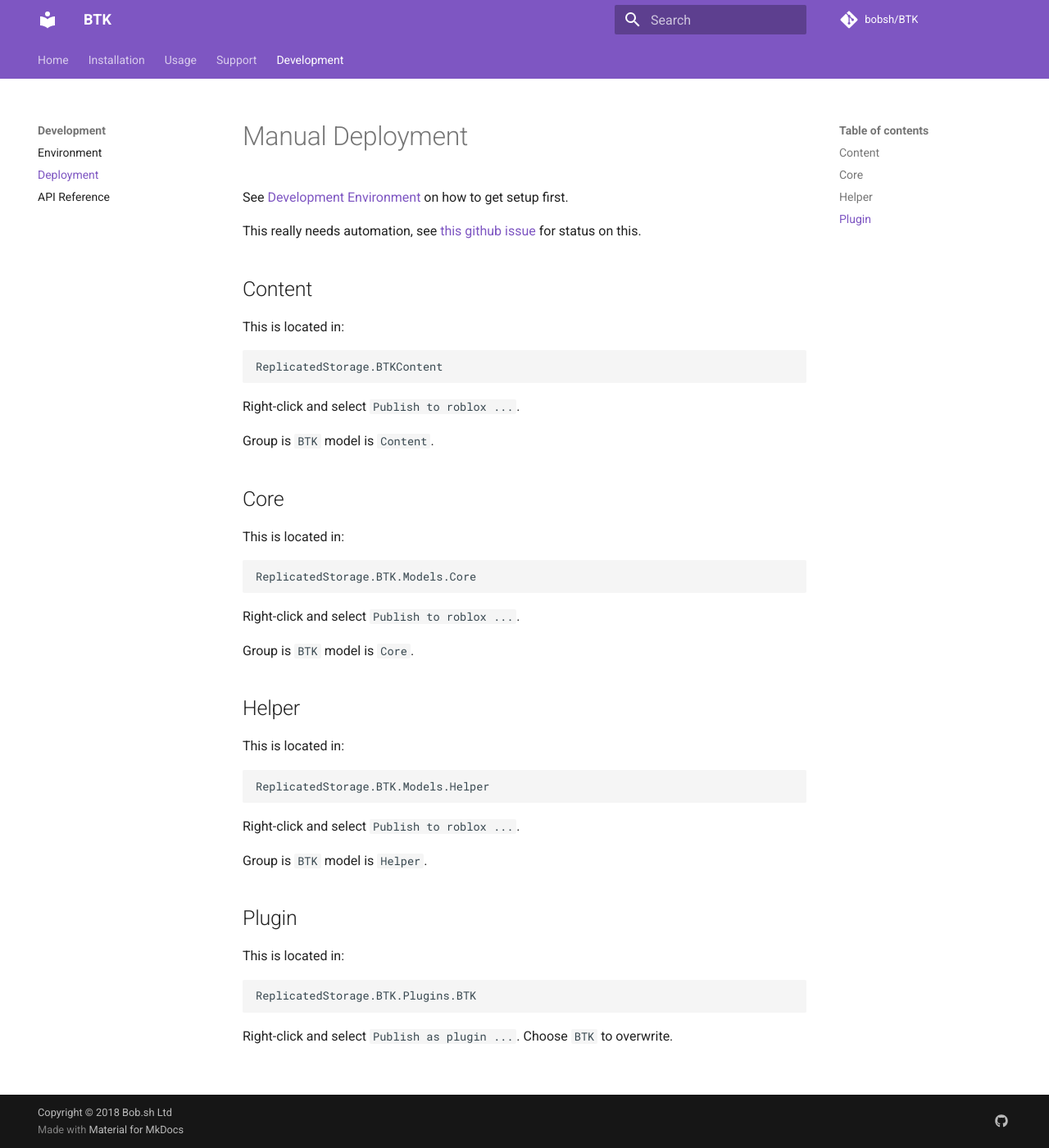
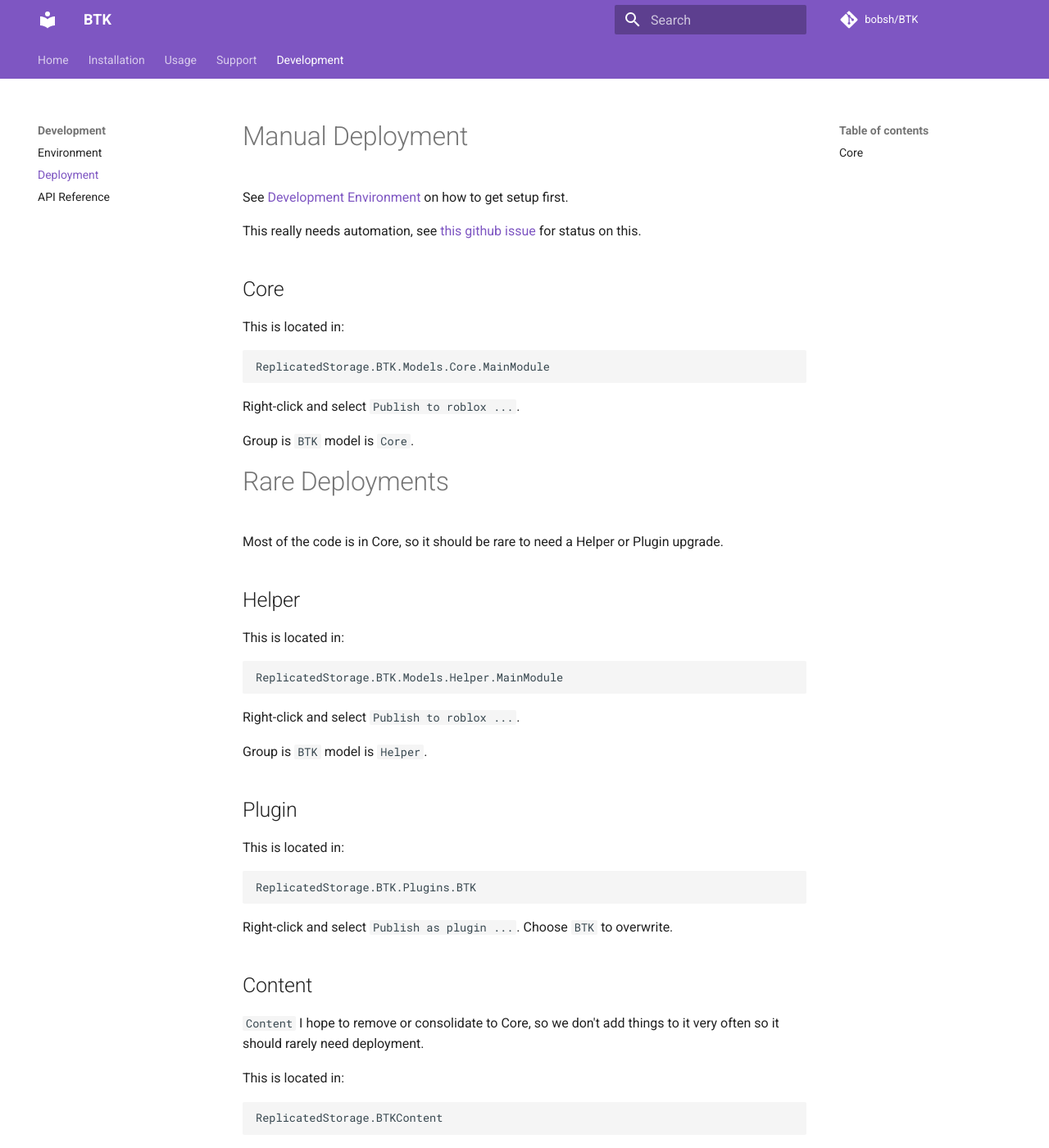
Before and after one commit to bobsh/BTK, an MkDocs documentation site: the page built from docs/deployment.md, in a window 1280 px wide and 1400 px high. Shown: the whole window at 82% size. Built offline with MkDocs 1.6.1 and Material for MkDocs 9.7.7, drawn with Linux system fonts in a browser that asks for light colours; comment, search, counter and statistics services are not loaded; old or Windows-style settings are respelled for this version of MkDocs; some of the changed text lies outside the part shown.

Commit message:
New notes on deployment

```diff
--- a/docs/deployment.md
+++ b/docs/deployment.md
@@ -5,31 +5,25 @@
 This really needs automation, see [this github issue](https://github.com/bobsh/BTK/issues/12)
 for status on this.
 
-## Content
-
-This is located in:
-
-    ReplicatedStorage.BTKContent
-
-Right-click and select `Publish to roblox ...`.
-
-Group is `BTK` model is `Content`.
-
 ## Core
 
 This is located in:
 
-    ReplicatedStorage.BTK.Models.Core
+    ReplicatedStorage.BTK.Models.Core.MainModule
 
 Right-click and select `Publish to roblox ...`.
 
 Group is `BTK` model is `Core`.
 
+# Rare Deployments
+
+Most of the code is in Core, so it should be rare to need a Helper or Plugin upgrade.
+
 ## Helper
 
 This is located in:
 
-    ReplicatedStorage.BTK.Models.Helper
+    ReplicatedStorage.BTK.Models.Helper.MainModule
 
 Right-click and select `Publish to roblox ...`.
 
@@ -44,3 +38,17 @@
 
 Right-click and select `Publish as plugin ...`. Choose `BTK`
 to overwrite.
+
+## Content
+
+`Content` I hope to remove or consolidate to Core, so we don't add things to it very often
+so it should rarely need deployment.
+
+
+This is located in:
+
+    ReplicatedStorage.BTKContent
+
+Right-click and select `Publish to roblox ...`.
+
+Group is `BTK` model is `Content`.
```
